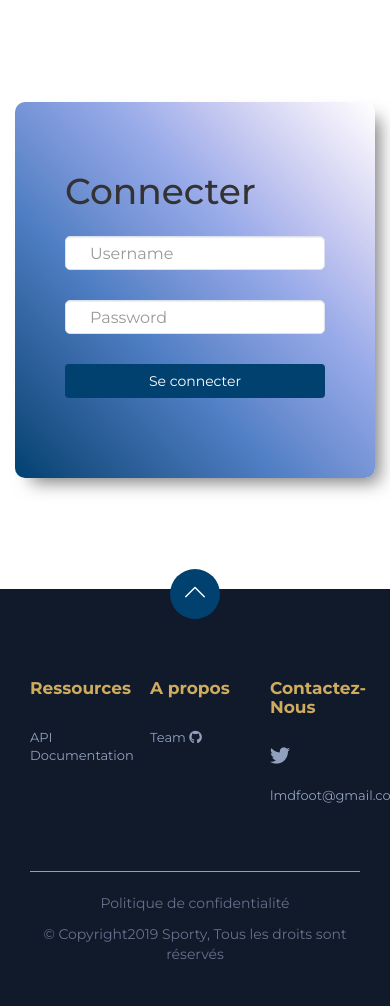
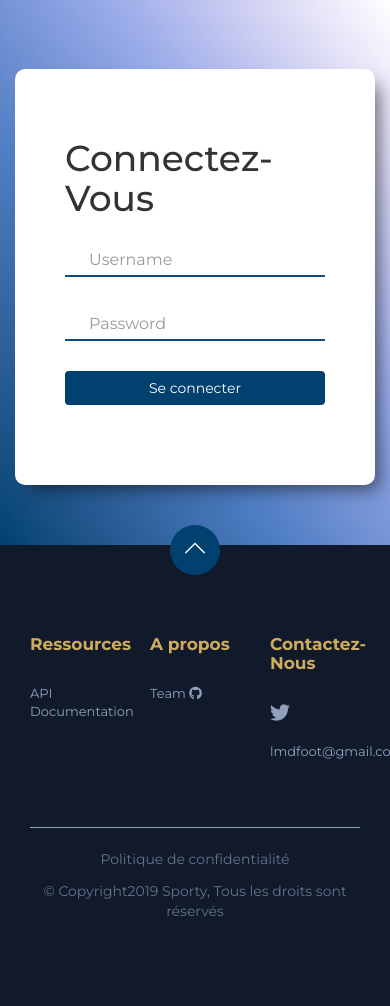
Before and after one commit to LMDWEB/Sporty-api, a Symfony app: template templates/account/login.html.twig in a window 390 px wide; the page is wider, and only the part inside the window is pictured. Shown: the part 845-1851 px from the top of that part. After the commit the page ends 1761 px from the top of that part, so only its background shows below. Run offline with Twig, Linux system fonts and the light colour scheme; the template is opened without the code that fills it, so the values that code supplies are empty; some libraries are stand-ins or nearby versions.

Commit message:
Fix bug + ad new wording

```diff
--- a/public/template/css/style.css
+++ b/public/template/css/style.css
@@ -50,21 +50,60 @@
     margin-bottom: 60px;
 }
 
+#login-section{
+    background-image: linear-gradient(to left bottom, #ffffff, #eae8f9, #d2d3f3, #b7beee, #99abe9, #829cdd, #6a8dd0, #4f7ec4, #3e6eae, #2c5f99, #195084, #004170);
+}
+
+#login-section::before{
+
+background-repeat: no-repeat;
+background-size: cover;
+content: '';
+position: absolute;
+top: 2px;
+bottom: 0;
+left: 0;
+right: 0;
+opacity: 0.2;
+
+}
+
 #login {
     min-height: 450px;
-    margin-top: 60px;
     margin-bottom: 60px;
+    margin-top: -20px;
+    padding-top: 70px;
+
 }
 
 .bg-dark {
-    background-image: linear-gradient(to left bottom, #ffffff, #eae8f9, #d2d3f3, #b7beee, #99abe9, #829cdd, #6a8dd0, #4f7ec4, #3e6eae, #2c5f99, #195084, #004170);
+
     padding: 50px;
     border-radius: 10px;
     box-shadow: 10px 10px 18px -6px rgba(0,0,0,0.53);
+    background: white;
+}
+
+input#username {
+    border: none;
+    box-shadow: none;
+    border-bottom: 2px solid #104b7d;
+    border-radius: 0;
+}
+
+input#password {
+    border: none;
+    box-shadow: none;
+    border-bottom: 2px solid #104b7d;
+    border-radius: 0;
 }
 
 .p-15 {
     padding-bottom: 15px;
+}
+
+.center-section{
+    padding-left: 85px;
 }
 
 
--- a/templates/account/login.html.twig
+++ b/templates/account/login.html.twig
@@ -6,16 +6,17 @@
     {% block header %}
         {{ include('header.html.twig')}}
     {% endblock %}
-    <div class="container">
+    <div id="login-section" class="container-fluid">
         {% if app.user %}
             connecté
         {% endif %}
-        <div class="row">
-            <div id="login">
-                <div class="col-md-3">&nbsp;</div>
-                <div class="col-md-6">
+
+        {# <img src="{{ asset('img/blurred.jpg') }}" alt="fond_login"> #}
+        <div id="login" class="row">
+
+                <div class="col-md-4 col-md-offset-4 center-login">
                     <div class="bg-dark py-3 px-3">
-                        <h1 class="p-15">{% trans into locale  %}Connecter{% endtrans %}</h1>
+                        <h1 class="p-15 center-block">{% trans into locale  %}Connectez-Vous{% endtrans %}</h1>
 
                         {% if hasError %}
                             <div class="alert alert-danger">Une erreur est survenue, le nom d'utilisateur ou le mot de passe est invalide</div>
@@ -38,8 +39,6 @@
             </div>
         </div>
 
-
-    </div>
     {% block footer %}
         {{ include('footer.html.twig')}}
     {% endblock %}
--- a/templates/header.html.twig
+++ b/templates/header.html.twig
@@ -13,9 +13,6 @@
                                     <span class="icon-bar"></span>
                                     <span class="icon-bar"></span>
                                 </button>
-                                <button type="button" data-toggle="collapse" data-target="0.767199221924802" aria-controls="0.767199221924802" aria-label="Toggle navigation" class="navbar-toggler">
-                                <span class="navbar-toggler-icon"></span></button>
-
                                 <a class="navbar-brand" href="{{ path('home') }}"><img src="{{ asset('img/logo3.png') }}" alt="Sporty"></a>
                             </div>
                             <div style="height: 1px;" role="main" aria-expanded="false" class="navbar-collapse collapse navbar-collapse-centered" id="bs">
```
Also changed, not shown: other parts of public/template/css/style.css (+40 -0 lines), templates/home/index.html.twig (+5 -2 lines), templates/price/index.html.twig (+7 -1 lines), translations/messages.en.yaml (+7 -1 lines), translations/messages.fr.yaml (+7 -1 lines), public/img/blurred.jpg (added).
